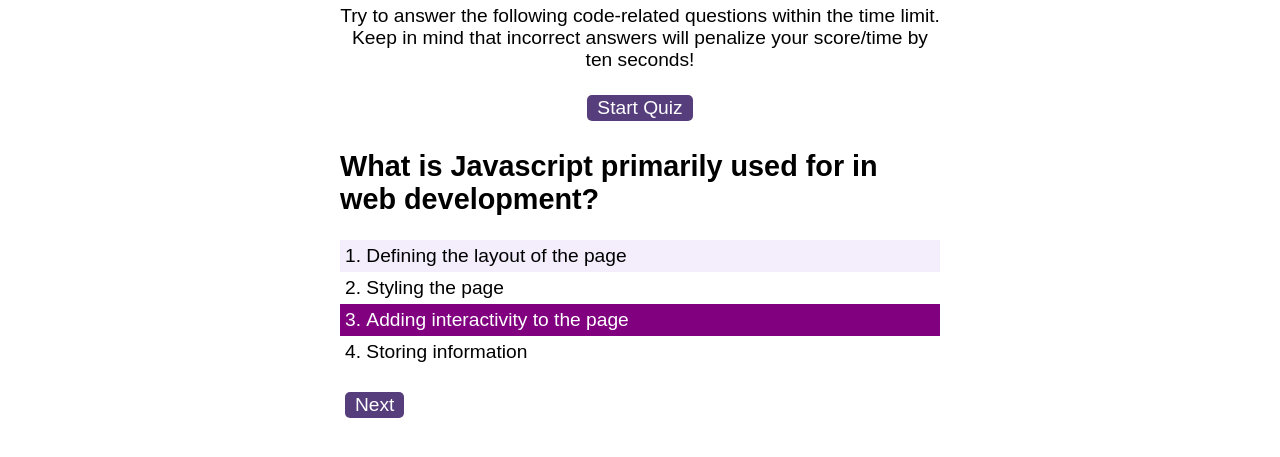
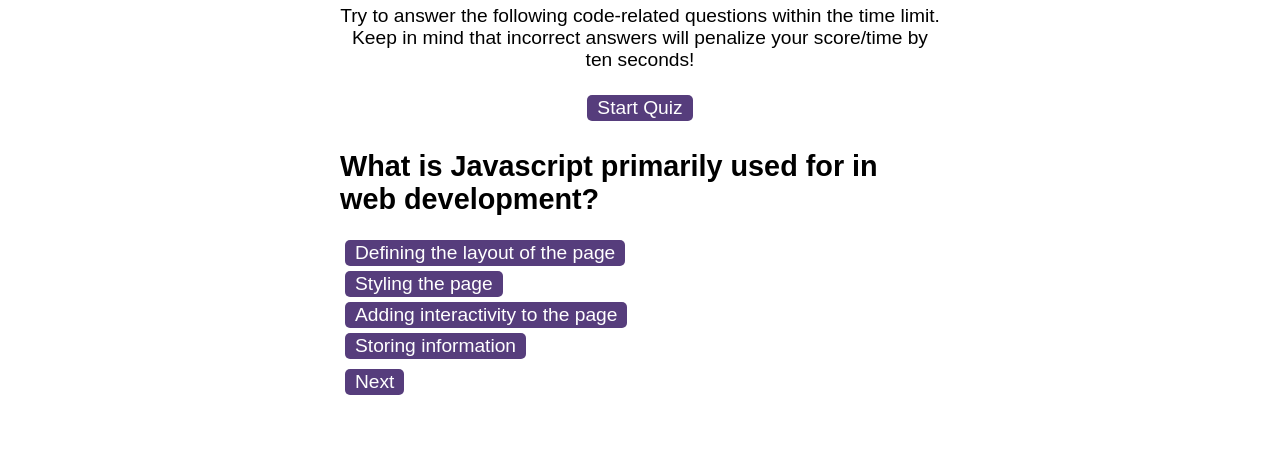
Before and after one commit to whydidIchoosephysics/Quiz-JSFundamentals, a plain HTML site: page index.html in a window 1280 px wide. Shown: the part 165-622 px from the top of the page. Drawn offline with Linux system fonts and the light colour scheme.

Commit message:
Function to show next question properly implemented - and check for correct answer

```diff
--- a/assets/js/logic.js
+++ b/assets/js/logic.js
@@ -1,14 +1,52 @@
-buttonStart = document.getElementById("start");
-timerShow = document.getElementById("time");
+const buttonStart = document.getElementById("start");
+const timerShow = document.getElementById("time");
 
-questionArea = document.getElementById("questions");
-questionText = document.getElementById("question-title");
-questionChoices = document.getElementById("choices");
+const questionArea = document.getElementById("questions");
+const questionText = document.getElementById("question-title");
+const questionChoices = document.getElementById("choices");
+let qNum = 0;
 
 purple = "#8570a5";
 
+// The startGame function is called when the start button is clicked
 
-// The startGame function is called when the start button is clicked
+// Displaying a question:
+
+// Get Question Information
+// Chooses one of the saved questions and returns all the options within it, Q Number can be changed when calling the function
+
+function getQuestion(qNum) {
+  questionText.innerText = "";
+  choices.innerHTML = "";
+
+  let question = Questions[qNum];
+
+  questionText.innerText = question.question;
+
+  let questionList = document.createElement("div");
+  questionChoices.appendChild(questionList);
+
+  question.answers.forEach(function (question) {
+    let questionButton = document.createElement("button");
+    questionButton.textContent = question;
+    questionList.appendChild(questionButton);
+
+    questionButton.addEventListener("click", function (event) {
+      const isAnswerCorrect = correctAnswers.includes(event.target.innerText);
+
+      qNum++;
+      getQuestion(qNum);
+
+      if (!isAnswerCorrect) {
+        console.log("false Answer");
+        // subtract time from timer here
+      }
+    });
+  });
+}
+
+getQuestion(qNum);
+
 function startGame() {
   isWin = false;
   timerCount = 120;
@@ -16,36 +54,7 @@ function startGame() {
   startButton.disabled = true;
   // renderBlanks()
   // startTimer()
-};
-
-
-
-
-
-
-// Displaying a question:
-
-let qNum = 0;
-
-// Get Question Information
-// Chooses one of the saved questions and returns all the options within it, Q Number can be changed when calling the function
-
-function getQuestion(qNum) {
-    let question = Questions[qNum];
-
-    let questionText = question.question;
-    let ans1 = question.answer1;
-    let ans2 = question.answer2;
-    let ans3 = question.answer3;
-    let ans4 = question.answer4;
-    let corr = question.correct;
-
-
-    return { questionText, ans1, ans2, ans3, ans4, corr };
-};
-
-console.log(getQuestion(qNum).questionText, getQuestion(qNum).ans3)
-console.log("---")
+}
 
 // Dynamically created Question ELements - <h3> Question Text + <li> elements in an <ul>
 
@@ -53,36 +62,13 @@ console.log("---")
 
 questionArea.setAttribute("class", "visible");
 
-    let questionList = document.createElement("ol");
-    let li1 = document.createElement("li");
-    let li2 = document.createElement("li");
-    let li3 = document.createElement("li");
-    let li4 = document.createElement("li");
-
-
-    questionText.textContent = getQuestion(qNum).questionText;
-    li1.textContent = getQuestion(qNum).ans1;
-    li2.textContent = getQuestion(qNum).ans2;
-    li3.textContent = getQuestion(qNum).ans3;
-    li4.textContent = getQuestion(qNum).ans4;
-
-    questionChoices.appendChild(questionList);
-    questionList.appendChild(li1);
-    questionList.appendChild(li2);
-    questionList.appendChild(li3);
-    questionList.appendChild(li4);
-
-
 let buttonSubmit = document.createElement("BUTTON");
 buttonSubmit.classList.add("submit");
 buttonSubmit.textContent = "Next";
 
 questionArea.append(buttonSubmit);
 
-
-
 function selectAnswer() {
-
   // let listElements = questionArea.querySelectorAll("li");
   //     for (let k = 0, k < listElements.listElements.length: k++) {
   //         listElements[k].addEventListener("click", function() {
@@ -92,32 +78,25 @@ console.log("---")
   //             this.style.color = "purple";
   //         });
   //     }
-
-        li1.style.color = "white";
-        li1.style.backgroundColor = "purple";
-    };
-
+  //   li1.style.color = "white";
+  //   li1.style.backgroundColor = "purple";
+}
 
 // object.addEventListener("click", myScript);
 // setAttribute('data-foo', 'Hello World!')
 // li1.addEventListener("click", selectAnswer)
 // li2.addEventListener("click", selectAnswer)
-    li3.style.color = "white";
-    li3.style.backgroundColor = "purple";
+// li3.style.color = "white";
+// li3.style.backgroundColor = "purple";
 
 // selectAnswer()
 
 // };
 
-
-
 // // Questions.forEach(createQuestion(qNum))
 // createQuestion();
 
-
-
 // event.preventDefault don't forget
-
 
 // Attach event listener to start button to call startGame function on click
 buttonStart.addEventListener("click", startGame);
--- a/assets/js/questions.js
+++ b/assets/js/questions.js
@@ -1,18 +1,24 @@
 let Questions = [
-    {
-        question: "What is Javascript primarily used for in web development?",
-        answer1: "Defining the layout of the page",
-        answer2: "Styling the page",
-        answer3: "Adding interactivity to the page",
-        answer4: "Storing information",
-    },
-    {
-        question: "What is Javascript question 2?",
-        answer1: "Answer 11111",
-        answer2: "Answer 2222222",
-        answer3: "Answer 3333333333333333",
-        answer4: "Answer 4444444444444444444444444",
-    }
-]
+  {
+    question: "What is Javascript primarily used for in web development?",
+    answers: [
+      "Defining the layout of the page",
+      "Styling the page",
+      "Adding interactivity to the page",
+      "Storing information",
+    ],
+  },
+  {
+    question: "What is Javascript question 2?",
+    answers: [
+      "Answer 11111",
+      "Answer 2222222",
+      "Answer 3333333333333333",
+      "Answer 4444444444444444444444444",
+    ],
+  },
+];
 
-console.log((Questions[0].answer3))
+let correctAnswers = ["Adding interactivity to the page", "Answer 2222222"];
+
+// console.log(Questions[0].answer3);
--- a/assets/js/random.js
+++ b/assets/js/random.js
@@ -62,7 +62,9 @@ function showHighscores() {
   for (var i = 0; i < highscores.length; i++) {
     var highscore = highscores[i];
     var li =
-function addElement() {
+
+
+    function addElement() {
     // create a new div element
     const newDiv = document.createElement("div");
 
```
Also changed, not shown: index.html (+0 -7 lines). Lines whose indentation alone changed are shown as unchanged.
